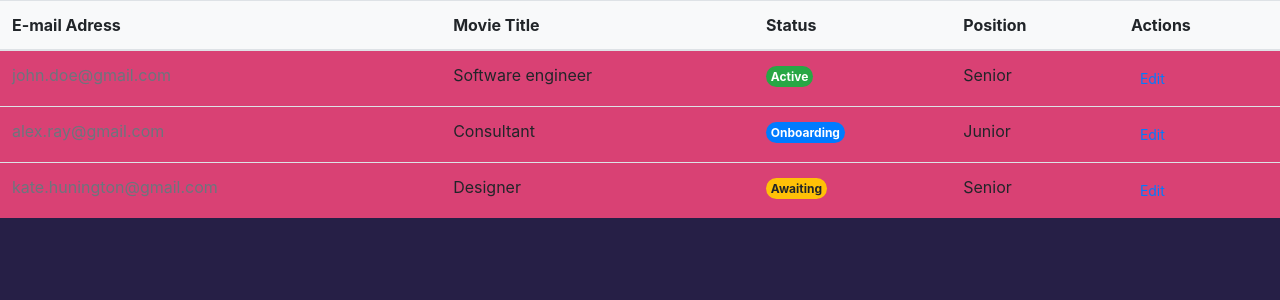
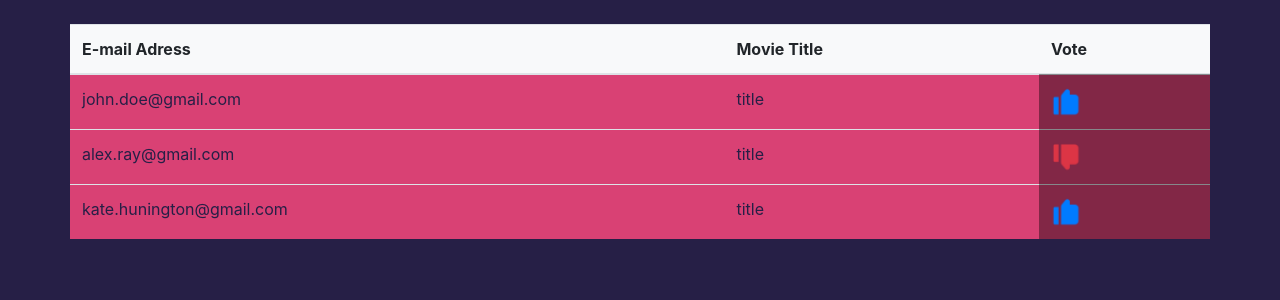
Before and after one commit to MakhairaTCM/IUT_S2_RottenBanana, a PHP site: page /pages/adminListVote.html in a window 1280 px wide. Shown: the part 74-374 px from the top of the page. Run offline with PHP 8.4, Linux system fonts and the light colour scheme; some libraries are stand-ins or nearby versions.

Commit message:
listVoteMovie

```diff
--- a/front/css/styleFrontTheo.css
+++ b/front/css/styleFrontTheo.css
@@ -27,6 +27,9 @@ h1{
     color: #261F46;
     font-size: 30px ;
     font-weight: 700;
+}
+td{
+    color: #261F46 !important;
 }
 
 
@@ -218,3 +221,13 @@ h1{
     overflow-y: hidden;
     height: auto;
 }
+
+.vote-icon-liste{
+    cursor: pointer;
+    width: 30px;
+    height: 30px;
+}
+
+.backdropFilterBr{
+    backdrop-filter: brightness(0.6);
+}
--- a/front/pages/adminList.html
+++ b/front/pages/adminList.html
@@ -36,6 +36,8 @@
                     <div class="dropdown-menu" aria-labelledby="dropdownMenuButton">
                       <a class="dropdown-item" href="./adminList.html">List Movies</a>
                       <a class="dropdown-item" href="./adminModifyAdd.html">Add Movies</a>
+                      <a class="dropdown-item" href="./adminListVote.html">List Vote</a>
+
                       <!-- <a class="dropdown-item" href="#">Something else here</a> -->
                     </div>
                 </div>
--- a/front/pages/adminListVote.html
+++ b/front/pages/adminListVote.html
@@ -36,6 +36,8 @@
                     <div class="dropdown-menu" aria-labelledby="dropdownMenuButton">
                       <a class="dropdown-item" href="./adminList.html">List Movies</a>
                       <a class="dropdown-item" href="./adminModifyAdd.html">Add Movies</a>
+                      <a class="dropdown-item" href="./adminListVote.html">List Vote</a>
+
                       <!-- <a class="dropdown-item" href="#">Something else here</a> -->
                     </div>
                 </div>
@@ -53,14 +55,13 @@
     </header>
 
     <main>
-        <table class="table align-middle mb-0 bg-third">
+        <table class="table align-middle mb-0 bg-third container mt-4">
             <thead class="bg-light">
               <tr>
                 <th>E-mail Adress</th>
                 <th>Movie Title</th>
-                <th>Status</th>
-                <th>Position</th>
-                <th>Actions</th>
+                <th>Vote</th>
+
               </tr>
             </thead>
             <tbody>
@@ -70,23 +71,20 @@
 
                     <div class="ms-3">
 
-                      <p class="text-muted mb-0">john.doe@gmail.com</p>
+                      <p class=" mb-0">john.doe@gmail.com</p>
                     </div>
                   </div>
                 </td>
                 <td>
-                  <p class="fw-normal mb-1">Software engineer</p>
+                  <p class="fw-normal mb-1">title</p>
 
                 </td>
-                <td>
-                  <span class="badge badge-success rounded-pill d-inline">Active</span>
+                <td class="backdropFilterBr">
+                    <img src="../assets/likeblue.png" class="vote-icon-liste" alt="Upvote">
+
+
                 </td>
-                <td>Senior</td>
-                <td>
-                  <button type="button" class="btn btn-link btn-sm btn-rounded">
-                    Edit
-                  </button>
-                </td>
+
               </tr>
               <tr>
                 <td>
@@ -94,29 +92,20 @@
 
                     <div class="ms-3">
 
-                      <p class="text-muted mb-0">alex.ray@gmail.com</p>
+                      <p class=" mb-0">alex.ray@gmail.com</p>
                     </div>
                   </div>
                 </td>
                 <td>
-                  <p class="fw-normal mb-1">Consultant</p>
+                  <p class="fw-normal mb-1">title</p>
 
                 </td>
-                <td>
-                  <span class="badge badge-primary rounded-pill d-inline"
-                        >Onboarding</span
-                    >
+                <td class="backdropFilterBr">
+                    <img src="../assets/dislikered.png" class="vote-icon-liste" alt="Downvote" >
                 </td>
-                <td>Junior</td>
-                <td>
-                  <button
-                          type="button"
-                          class="btn btn-link btn-rounded btn-sm fw-bold"
-                          data-mdb-ripple-color="dark"
-                          >
-                    Edit
-                  </button>
-                </td>
+
+
+
               </tr>
               <tr>
                 <td>
@@ -124,27 +113,20 @@
 
                     <div class="ms-3">
 
-                      <p class="text-muted mb-0">kate.hunington@gmail.com</p>
+                      <p class="mb-0">kate.hunington@gmail.com</p>
                     </div>
                   </div>
                 </td>
                 <td>
-                  <p class="fw-normal mb-1">Designer</p>
+                  <p class="fw-normal mb-1">title</p>
 
                 </td>
-                <td>
-                  <span class="badge badge-warning rounded-pill d-inline">Awaiting</span>
+                <td class="backdropFilterBr">
+                    <img src="../assets/likeblue.png" class="vote-icon-liste" alt="Upvote">
+
                 </td>
-                <td>Senior</td>
-                <td>
-                  <button
-                          type="button"
-                          class="btn btn-link btn-rounded btn-sm fw-bold"
-                          data-mdb-ripple-color="dark"
-                          >
-                    Edit
-                  </button>
-                </td>
+
+
               </tr>
             </tbody>
           </table>
--- a/front/pages/adminModifyAdd.html
+++ b/front/pages/adminModifyAdd.html
@@ -36,6 +36,8 @@
                   <div class="dropdown-menu" aria-labelledby="dropdownMenuButton">
                     <a class="dropdown-item" href="./adminList.html">List Movies</a>
                     <a class="dropdown-item" href="./adminModifyAdd.html">Add Movies</a>
+                    <a class="dropdown-item" href="./adminListVote.html">List Vote</a>
+
                     <!-- <a class="dropdown-item" href="#">Something else here</a> -->
                   </div>
               </div>
--- a/front/pages/frontTheo.html
+++ b/front/pages/frontTheo.html
@@ -44,6 +44,8 @@
                         <div class="dropdown-menu" aria-labelledby="dropdownMenuButton">
                           <a class="dropdown-item" href="./adminList.html">List Movies</a>
                           <a class="dropdown-item" href="./adminModifyAdd.html">Add Movies</a>
+                          <a class="dropdown-item" href="./adminListVote.html">List Vote</a>
+
                           <!-- <a class="dropdown-item" href="#">Something else here</a> -->
                         </div>
                     </div>
```
